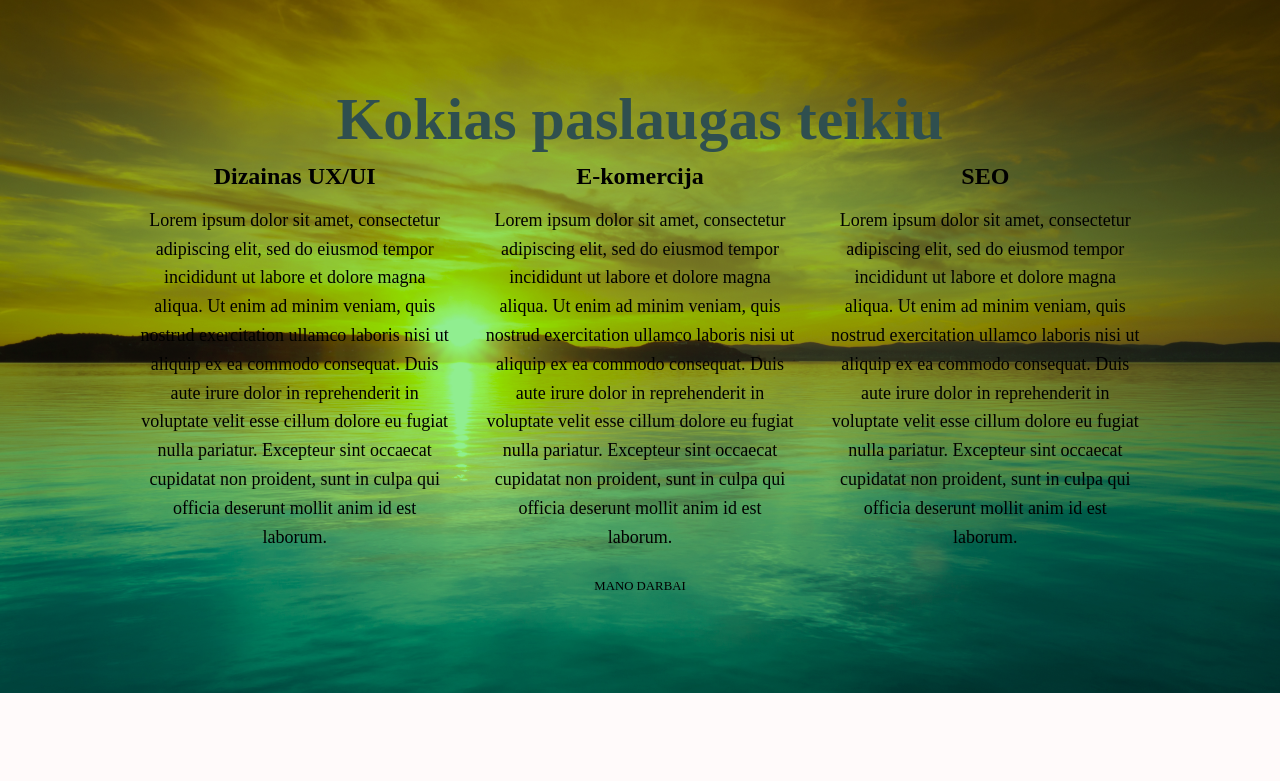
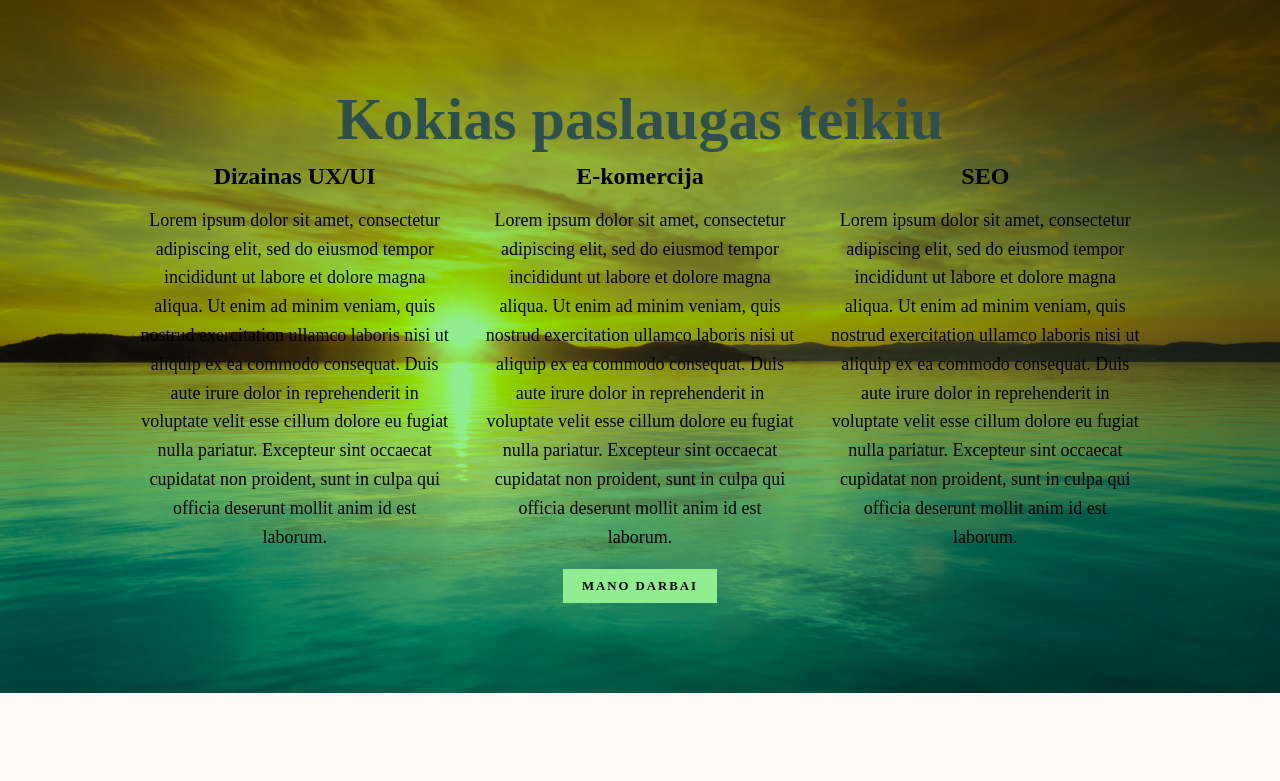
Before and after one commit to robertadau/robertos, a PHP site: page /projecto_failai/public_html/portfolio.html in a window 1280 px wide. Shown: the part 589-1370 px from the top of the page. Run offline with PHP 8.4, Linux system fonts and the light colour scheme; some libraries are stand-ins or nearby versions.

Commit message:
pakeiciau

```diff
--- a/projecto_failai/public_html/css/porto.css
+++ b/projecto_failai/public_html/css/porto.css
@@ -22,15 +22,28 @@ strong {
     font-weight: bold;
 }
 
+:focus {
+    outline: 3px solid green;
+}
+
+/* Mygtukai */
+
 .btn {
     display: inline-block;
     padding: .5em 1.5em;
-    background: -moz-mac-accentlightshadow;
+    background: lightgreen;
     color: var(--clr-grey);
     text-decoration: none;
     cursor: pointer;
     font-size: .8rem;
     text-transform: uppercase;
+    letter-spacing: 2px;
+    font-weight: bold;
+    transition: transform 200ms ease-in-out;
+}
+
+.btn:hover {
+    transform: scale(1.1);
 }
 
 h1,
```
